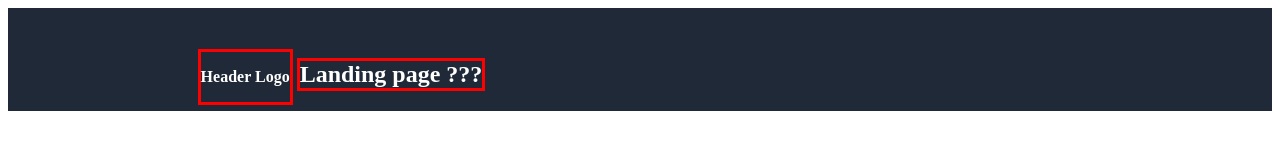
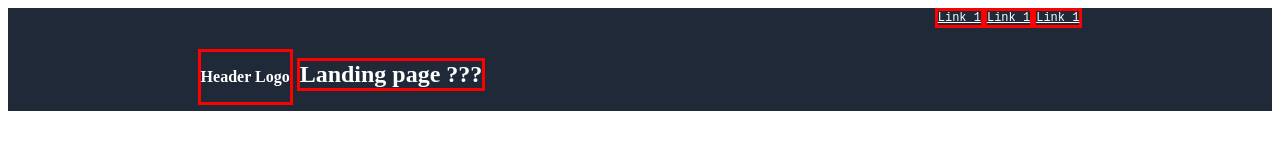
Before and after one commit to chollow-code/landing-page, a plain HTML site: page index.html in a window 1280 px wide. Drawn offline with Linux system fonts and the light colour scheme.

Commit message:
added link 1 2 3

```diff
--- a/index.html
+++ b/index.html
@@ -22,6 +22,12 @@
             <h2 class="mainheader">Landing page ???</h2>
 
 
+
+            <a class="headerlinks" id="link1" href="#">Link 1</a>
+            <a class="headerlinks" id="link2" href="#">Link 1</a>
+            <a class="headerlinks" id="link3" href="#">Link 1</a>
+
+
         </header>
 
 
--- a/style.css
+++ b/style.css
@@ -33,3 +33,11 @@ Header logo text
     margin-right: 50px;
 
 }
+
+.headerlinks{
+    color:white;
+    font-family: 'Courier New', Courier, monospace;
+    border: solid red;
+    float: right;
+    font-size: 12px;
+}
```
Also changed, not shown: images/cat-1045782_640.jpg (added).
